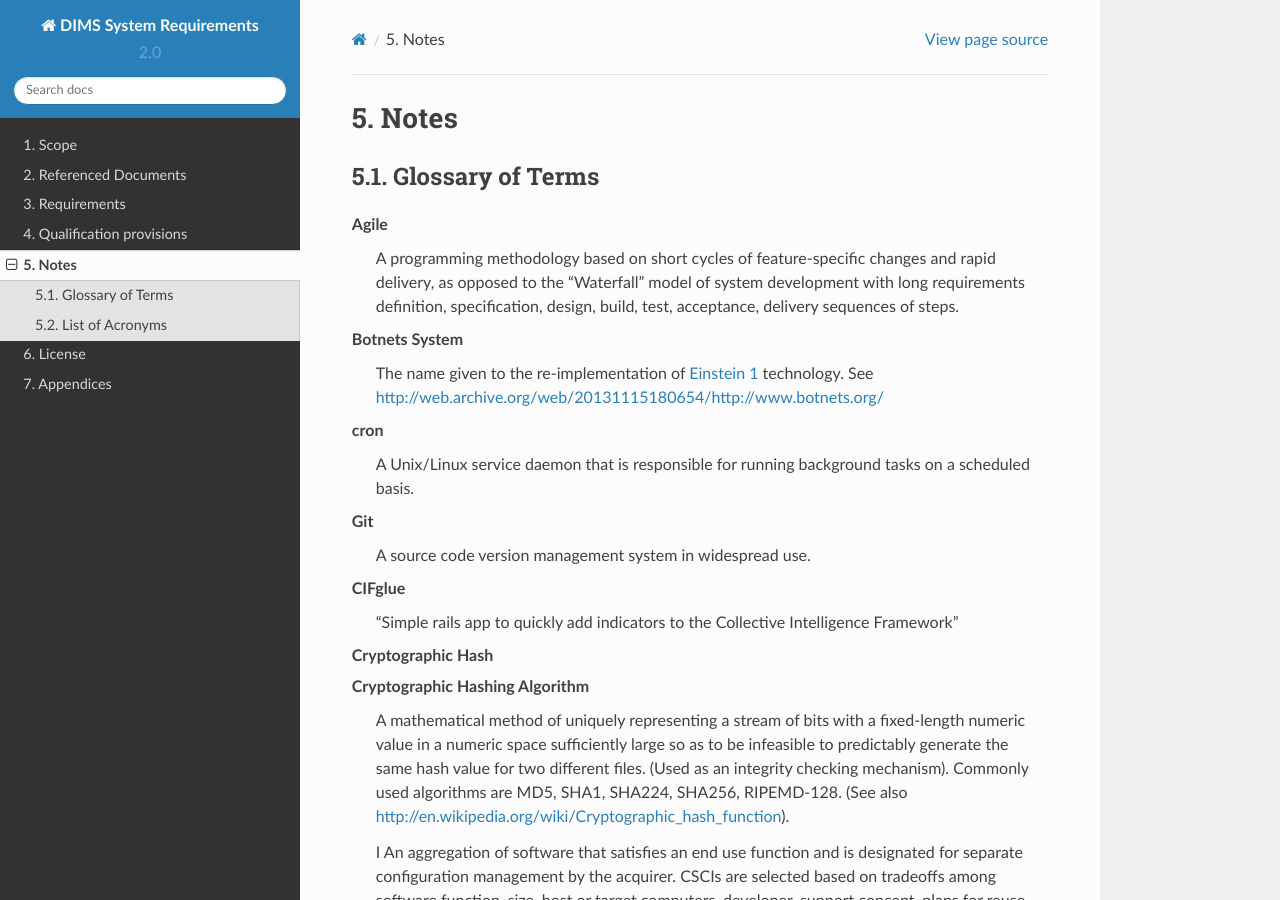
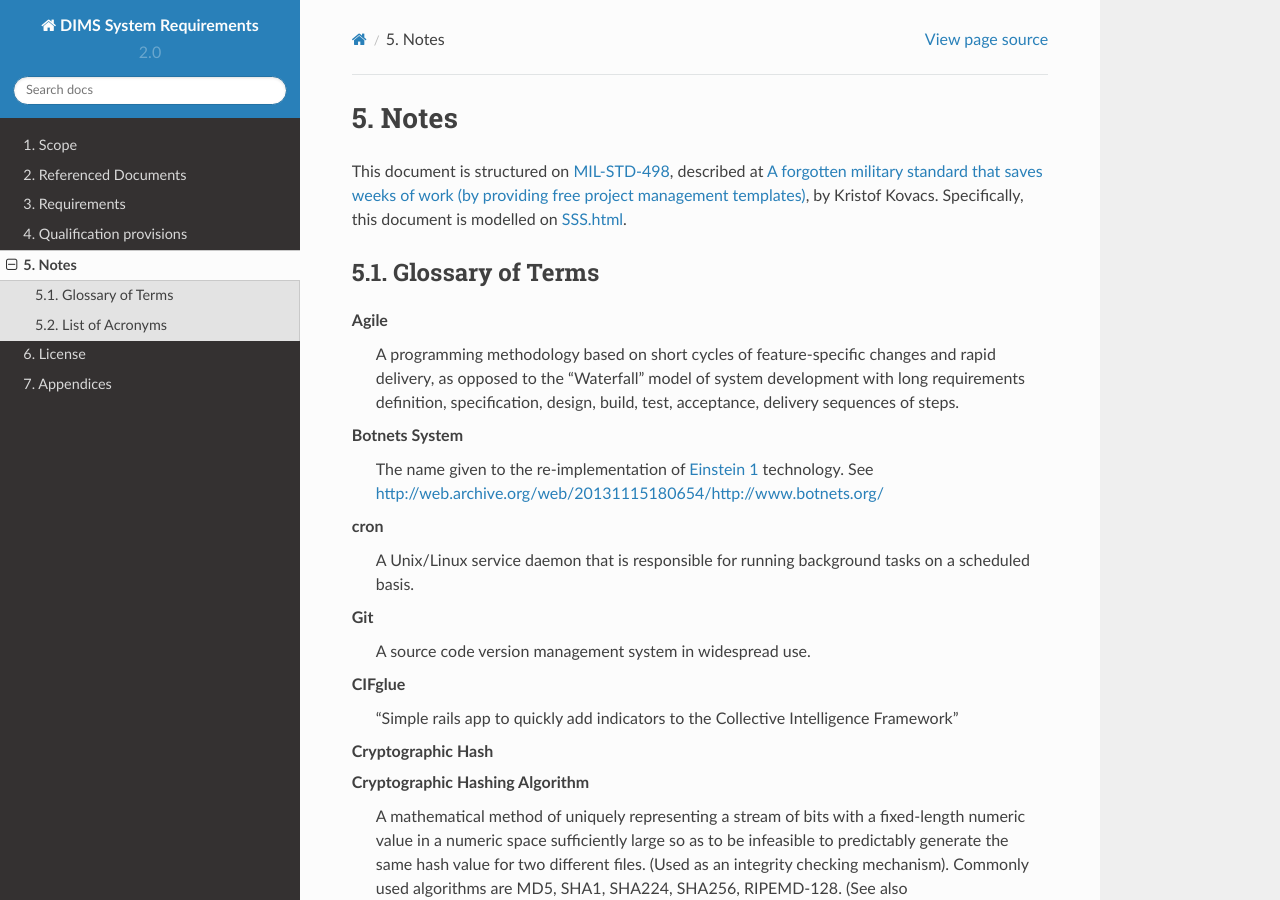
Before and after one commit to uw-dims/dims-sr, a Sphinx documentation site: the page built from source/notes.rst, in a window 1280 px wide and 900 px high. Built offline with Sphinx 7.4.7 and the Read the Docs theme 2.0.0, drawn with Linux system fonts in a browser that asks for light colours.

Commit message:
Move note about MIL-STD-498 to notes.rst

```diff
--- a/source/notes.rst
+++ b/source/notes.rst
@@ -2,6 +2,16 @@
 
 Notes
 =====
+
+This document is structured on `MIL-STD-498`_, described at `A forgotten military
+standard that saves weeks of work (by providing free project management
+templates)`_, by Kristof Kovacs. Specifically, this document is modelled on
+`SSS.html`_.
+
+.. _MIL-STD-498: http://en.wikipedia.org/wiki/MIL-STD-498
+.. _A forgotten military standard that saves weeks of work (by providing free project management templates): http://kkovacs.eu/free-project-management-template-mil-std-498
+.. _SSS.html: http://kkovacs.eu/stuff/MIL-STD-498-templates-html/SSS.html
+
 
 .. _glossary:
 
```
Also changed, not shown: source/referenceddocs.rst (+0 -13 lines).
